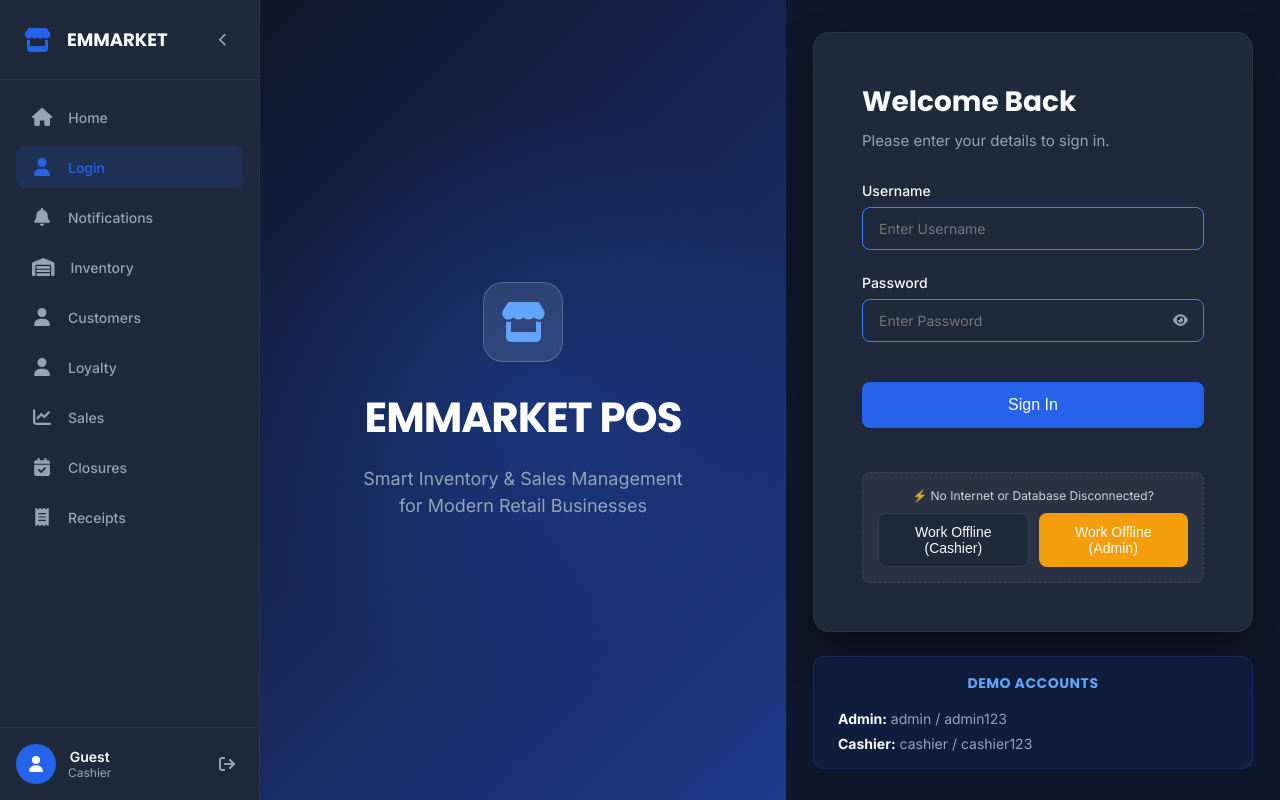
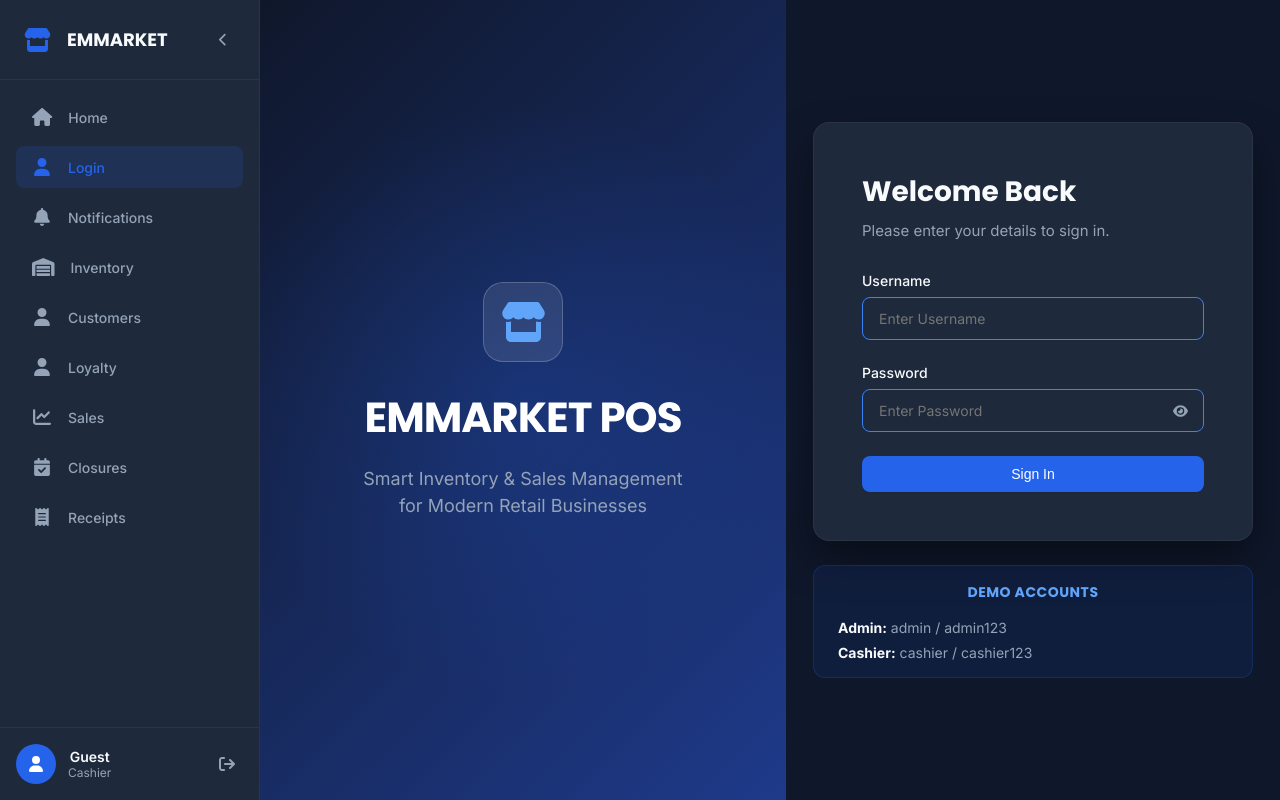
Before and after one commit to Aimtech7/E-MARKET_POS_FRONTEND, a React (Create React App) app: page /auth in a window 1280 px wide. Built offline with nearby package versions, Linux system fonts and the light colour scheme.

Commit message:
feat: enforce strict password authentication at all modes and remove offline bypass buttons

```diff
--- a/src/Pages/AuthenticationPage/index.tsx
+++ b/src/Pages/AuthenticationPage/index.tsx
@@ -56,14 +56,14 @@ const AuthenticationPage: FC = () => {
               })
               .catch((err) => {
                 setLoading(false);
-                let errorMessage = "Authentication service unavailable";
+                let errorMessage = "Database or authentication unavailable";
                 let errorStatus = 503;
                 if (err.response) {
                   errorMessage = err.response.data?.message || "Login failed";
                   errorStatus = err.response.status || 500;
                 }
                 snack.onResponse({
-                  message: `${errorMessage}. Click 'Work Offline' below to continue.`,
+                  message: errorMessage,
                   status: errorStatus,
                 });
               });
@@ -102,49 +102,15 @@ const AuthenticationPage: FC = () => {
                 </div>
               </div>
 
+              <div className={style.actions}>
                 <Button
                   type="submit"
                   variant="primary"
-                size="large"
                   fullWidth
-                loading={loading}
-                className={style.submitBtn}
+                  disabled={loading}
                 >
-                Sign In
+                  {loading ? "Signing in..." : "Sign In"}
                 </Button>
-
-              <div style={{ marginTop: '20px', padding: '15px', background: 'rgba(255,255,255,0.05)', borderRadius: '8px', border: '1px dashed #444' }}>
-                <p style={{ margin: '0 0 10px 0', fontSize: '12px', textAlign: 'center', opacity: 0.8 }}>
-                  ⚡ No Internet or Database Disconnected?
-                </p>
-                <div style={{ display: 'flex', gap: '10px' }}>
-                  <Button
-                    type="button"
-                    variant="secondary"
-                    fullWidth
-                    onClick={() => {
-                      const uname = values.username || "cashier";
-                      setCookies("auth", { username: uname, fullName: uname, role: "cashier", admin: false, token: "OFFLINE_" + Date.now() }, { expires: new Date(Date.now() + 7200 * 1000) });
-                      snack.onResponse({ message: "Entered Offline/Local Mode as Cashier", status: 201 });
-                      navigate("/");
-                    }}
-                  >
-                    Work Offline (Cashier)
-                  </Button>
-                  <Button
-                    type="button"
-                    variant="warning"
-                    fullWidth
-                    onClick={() => {
-                      const uname = values.username || "admin";
-                      setCookies("auth", { username: uname, fullName: uname, role: "admin", admin: true, token: "OFFLINE_" + Date.now() }, { expires: new Date(Date.now() + 7200 * 1000) });
-                      snack.onResponse({ message: "Entered Offline/Local Mode as Admin", status: 201 });
-                      navigate("/");
-                    }}
-                  >
-                    Work Offline (Admin)
-                  </Button>
-                </div>
               </div>
             </Form>
           )}
```
Lines whose indentation alone changed are shown as unchanged.
